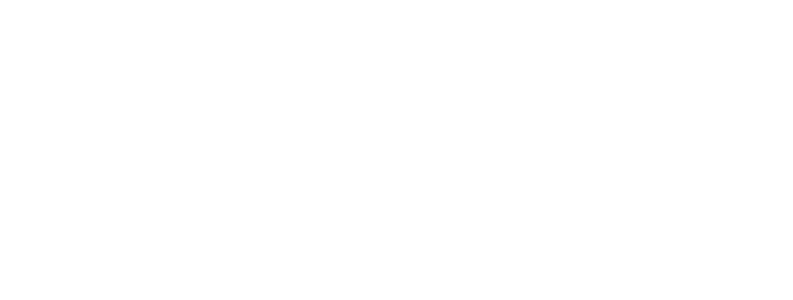
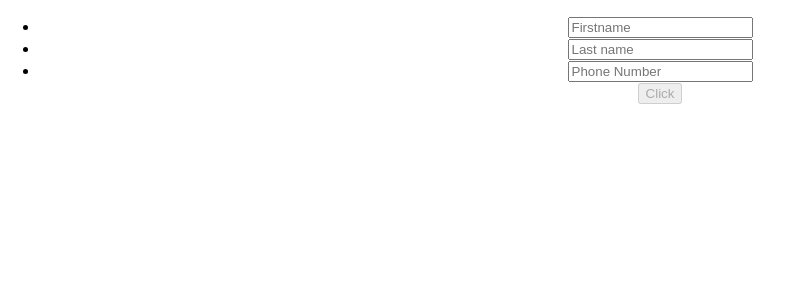
Before and after one commit to CaroTrd/phonebook, a React (Create React App) app in the folder front/: page /add-new-contact in a window 1280 px wide. Shown: the top 300 px of the page, without its empty margins (0-793 px from the left). Built offline with nearby package versions, Linux system fonts and the light colour scheme.

Commit message:
create the component AddNumber where I defined 3 regex for the name and number

```diff
--- a/front/src/App.js
+++ b/front/src/App.js
@@ -1,6 +1,7 @@
 import React, { Component } from "react";
 import { Route, Switch } from "react-router-dom";
 import Home from "./components/Home";
+import FormAddNumber from "./components/AddNumber";
 import "./App.css";
 
 class App extends Component {
@@ -9,8 +10,8 @@
       <div className="App">
         <Switch>
           <Route exact path="/" render={() => <Home />} />
-          {/* <Route path="/add-new-contact" render={() => <FormAddContact />} />
-          <Route path="/update-contact/:id" render={() => <FormUpdateContact/> } />
+          <Route path="/add-new-contact" render={() => <FormAddNumber />} />
+          {/* <Route path="/update-contact/:id" render={() => <FormUpdateContact/> } />
          <Route render={() => <NotFound/>} />*/}
         </Switch>
       </div>
--- /dev/null
+++ b/front/src/components/AddNumber/index.js
@@ -0,0 +1,147 @@
+import React, { Component } from "react";
+
+class FormAddNumber extends Component {
+  constructor(props) {
+    super(props);
+    this.state = {
+      contact: {
+        firstname: "",
+        lastName: "",
+        phone: ""
+      },
+      errorContact: {
+        errorFirstname: "",
+        errorLastName: "",
+        errorPhone: ""
+      },
+      boolContact: {
+        boolFirst: false,
+        boolLast: false,
+        boolPhone: false
+      }
+    };
+  }
+
+  handleFirstnameChange = e => {
+    // regex to check the input format of the user line 37, line 62 and line 87
+    const { contact, errorContact, boolContact } = this.state;
+    this.setState({ contact: { ...contact, firstname: e.target.value } });
+    if (e.target.value.trim() === "") {
+      this.setState({
+        errorContact: {
+          ...errorContact,
+          errorFirstname: "Veuillez renseigner votre prénom"
+        }
+      });
+      this.setState({ boolContact: { ...boolContact, boolFirst: false } });
+    } else if (!/^([a-zA-Zéèêëàâîïôöûü-].{2,150})$/gi.test(e.target.value)) {
+      this.setState({
+        errorContact: {
+          ...errorContact,
+          errorFirstname: "Veuillez rentrer un prénom valide"
+        }
+      });
+      this.setState({ boolContact: { ...boolContact, boolFirst: false } });
+    } else {
+      this.setState({ errorContact: { ...errorContact, errorFirstname: "" } });
+      this.setState({ boolContact: { ...boolContact, boolFirst: true } });
+    }
+  };
+
+  handleLastNameChange = e => {
+    const { contact, errorContact, boolContact } = this.state;
+    this.setState({ contact: { ...contact, lastName: e.target.value } });
+    if (e.target.value.trim() === "") {
+      this.setState({
+        errorContact: {
+          ...errorContact,
+          errorLastName: "Veuillez renseigner votre nom de famille"
+        }
+      });
+      this.setState({ boolContact: { ...boolContact, boolLast: false } });
+    } else if (!/^([a-zA-Zéèêëàâîïôöûü-].{2,150})$/gi.test(e.target.value)) {
+      this.setState({
+        errorContact: {
+          ...errorContact,
+          errorLastName: "Veuillez rentrer un nom valide"
+        }
+      });
+      this.setState({ boolContact: { ...boolContact, boolLast: false } });
+    } else {
+      this.setState({ errorContact: { ...errorContact, errorLastName: "" } });
+      this.setState({ boolContact: { ...boolContact, boolLast: true } });
+    }
+  };
+
+  handleTelNumberChange = e => {
+    const { contact, errorContact, boolContact } = this.state;
+    this.setState({ contact: { ...contact, phone: e.target.value } });
+    if (e.target.value.trim() === "") {
+      this.setState({
+        errorContact: {
+          ...errorContact,
+          errorPhone: "Veuillez renseigner votre numéro de téléphone"
+        }
+      });
+      this.setState({ boolContact: { ...boolContact, boolPhone: false } });
+    } else if (!/^((\+)[0-9]{2,3}[ ][0-9]{2}[ ])[1-9]{6,}$/gi.test(e.target.value)) {
+      this.setState({
+        errorContact: {
+          ...errorContact,
+          errorPhone: "Veuillez respecter le format. Ex: +39 02 xxxxxxx"
+        }
+      });
+      this.setState({ boolContact: { ...boolContact, boolPhone: false } });
+    } else {
+      this.setState({ errorContact: { ...errorContact, errorPhone: "" } });
+      this.setState({ boolContact: { ...boolContact, boolPhone: true } });
+    }
+  };
+
+  handleSubmit = () => {
+
+  };
+  render() {
+    const { errorContact } = this.state;
+    // variable to store a boolean depending on the condition. The value of the response must be false to make the button clickable
+    const buttonBool =
+      this.state.boolContact.boolFirst === true &&
+      this.state.boolContact.boolLast === true &&
+      this.state.boolContact.boolPhone === true;
+    return (
+      <div>
+        <ul>
+          <li>
+            <input
+              type="text"
+              placeholder="Firstname"
+              onChange={e => this.handleFirstnameChange(e)}
+            />
+            {errorContact.errorFirstname}
+          </li>
+          <li>
+            <input
+              type="text"
+              placeholder="Last name"
+              onChange={e => this.handleLastNameChange(e)}
+            />
+            {errorContact.errorLastName}
+          </li>
+          <li>
+            <input
+              type="tel"
+              placeholder="Phone Number"
+              onChange={e => this.handleTelNumberChange(e)}
+            />
+            {errorContact.errorPhone}
+          </li>
+          <button onClick={this.handleSubmit} disabled={!buttonBool}>
+            Click
+          </button>
+        </ul>
+      </div>
+    );
+  }
+}
+
+export default FormAddNumber;
```
